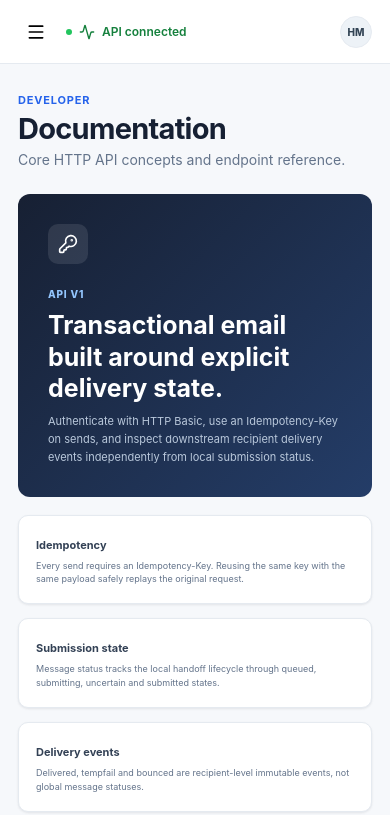
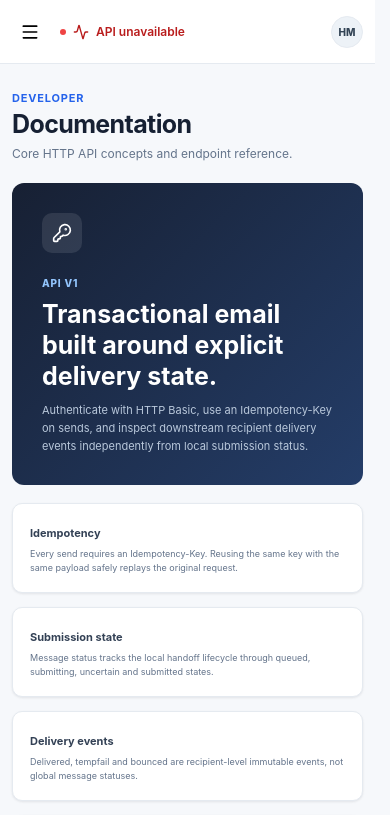
Before and after one commit to Loxime/heymail, a React (Vite) app in the folder apps/web/: page /docs in a window 390 px wide. Shown: the top 815 px of the page. Built offline with nearby package versions, Linux system fonts and the light colour scheme; no server answers.

Commit message:
polish: finalize HeyMail frontend console

```diff
--- a/apps/web/src/app/router.tsx
+++ b/apps/web/src/app/router.tsx
@@ -33,48 +33,11 @@ import {
   SettingsPage,
 } from '../features/settings/SettingsPage'
 import {
+  NotFoundPage,
+} from '../features/system/NotFoundPage'
+import {
   WebhooksPage,
 } from '../features/webhooks/WebhooksPage'
-
-function PlaceholderPage({
-  eyebrow,
-  title,
-}: {
-  eyebrow: string
-  title: string
-}) {
-  return (
-    <div className="page">
-      <header className="page-heading">
-        <div>
-          <span className="eyebrow">
-            {eyebrow}
-          </span>
-
-          <h1>
-            {title}
-          </h1>
-
-          <p>
-            This workspace is ready for
-            the next HeyMail frontend
-            sprint.
-          </p>
-        </div>
-      </header>
-
-      <section className="panel empty-panel">
-        <strong>
-          {title}
-        </strong>
-
-        <span>
-          Coming next.
-        </span>
-      </section>
-    </div>
-  )
-}
 
 export const router =
   createBrowserRouter([
@@ -132,6 +95,11 @@ export const router =
           path: 'settings',
           element: <SettingsPage />,
         },
+
+        {
+          path: '*',
+          element: <NotFoundPage />,
+        },
       ],
     },
   ])
--- a/apps/web/src/components/layout/AppShell.tsx
+++ b/apps/web/src/components/layout/AppShell.tsx
@@ -12,12 +12,24 @@ import {
   Webhook,
 } from 'lucide-react'
 import {
+  useEffect,
   useState,
 } from 'react'
 import {
+  useQuery,
+} from '@tanstack/react-query'
+import {
   NavLink,
   Outlet,
+  useLocation,
 } from 'react-router-dom'
+
+import {
+  apiGet,
+} from '../../lib/api/client'
+import type {
+  DashboardResponse,
+} from '../../lib/api/types'
 
 const groups = [
   {
@@ -95,6 +107,47 @@ export function AppShell() {
     setMobileNavigationOpen,
   ] = useState(false)
 
+  const location =
+    useLocation()
+
+  const apiStatus =
+    useQuery({
+      queryKey: [
+        'dashboard',
+      ],
+
+      queryFn: () =>
+        apiGet<DashboardResponse>(
+          '/api/v1/dashboard',
+        ),
+
+      refetchInterval: 30_000,
+      retry: false,
+    })
+
+  useEffect(
+    () => {
+      setMobileNavigationOpen(
+        false,
+      )
+
+      window.scrollTo({
+        top: 0,
+        behavior: 'auto',
+      })
+    },
+    [
+      location.pathname,
+    ],
+  )
+
+  const apiLabel =
+    apiStatus.isPending
+      ? 'Connecting…'
+      : apiStatus.isError
+        ? 'API unavailable'
+        : 'API connected'
+
   return (
     <div className="app-shell">
       <aside
@@ -159,7 +212,13 @@ export function AppShell() {
 
         <div className="sidebar__footer">
           <NavLink
-            className="nav-item"
+            className={({
+              isActive,
+            }) =>
+              isActive
+                ? 'nav-item nav-item--active'
+                : 'nav-item'
+            }
             to="/settings"
           >
             <Settings size={18} />
@@ -196,11 +255,18 @@ export function AppShell() {
             <Menu size={20} />
           </button>
 
-          <div className="topbar__environment">
+          <div
+            aria-live="polite"
+            className={
+              apiStatus.isError
+                ? 'topbar__environment topbar__environment--offline'
+                : 'topbar__environment'
+            }
+          >
             <Activity size={16} />
 
             <span>
-              API connected
+              {apiLabel}
             </span>
           </div>
 
--- /dev/null
+++ b/apps/web/src/features/system/NotFoundPage.tsx
@@ -0,0 +1,40 @@
+import {
+  AlertTriangle,
+  ArrowLeft,
+} from 'lucide-react'
+import {
+  Link,
+} from 'react-router-dom'
+
+export function NotFoundPage() {
+  return (
+    <div className="page">
+      <div className="not-found">
+        <div className="not-found__icon">
+          <AlertTriangle size={22} />
+        </div>
+
+        <span className="eyebrow">
+          Error 404
+        </span>
+
+        <h1>
+          Page not found
+        </h1>
+
+        <p>
+          The requested HeyMail console
+          page does not exist.
+        </p>
+
+        <Link
+          className="button button--primary button--inline"
+          to="/"
+        >
+          <ArrowLeft size={14} />
+          Back to dashboard
+        </Link>
+      </div>
+    </div>
+  )
+}
--- a/apps/web/src/styles/global.css
+++ b/apps/web/src/styles/global.css
@@ -3030,3 +3030,208 @@ a {
       1 / -1;
   }
 }
+
+/* final-product-polish */
+
+html {
+  scrollbar-gutter: stable;
+}
+
+body {
+  overflow-x: hidden;
+}
+
+button,
+a,
+input,
+select,
+textarea {
+  -webkit-tap-highlight-color: transparent;
+}
+
+button,
+a {
+  transition:
+    color 120ms ease,
+    background-color 120ms ease,
+    border-color 120ms ease,
+    opacity 120ms ease;
+}
+
+button:focus-visible,
+a:focus-visible,
+input:focus-visible,
+select:focus-visible,
+textarea:focus-visible {
+  outline: 2px solid #60a5fa;
+  outline-offset: 2px;
+}
+
+.button:hover:not(:disabled) {
+  filter: brightness(0.98);
+}
+
+.button--primary:hover:not(:disabled) {
+  filter: brightness(0.94);
+}
+
+.topbar__environment--offline {
+  color: #b91c1c;
+}
+
+.topbar__environment--offline::before {
+  background: #ef4444;
+}
+
+.table-scroll {
+  overscroll-behavior-x: contain;
+}
+
+.data-table tbody tr {
+  transition:
+    background-color 100ms ease;
+}
+
+.not-found {
+  display: flex;
+  min-height: calc(
+    100vh
+    - var(--hm-topbar-height)
+    - 120px
+  );
+  max-width: 520px;
+  align-items: flex-start;
+  justify-content: center;
+  flex-direction: column;
+
+  margin: 0 auto;
+}
+
+.not-found__icon {
+  display: grid;
+  width: 44px;
+  height: 44px;
+  place-items: center;
+
+  margin-bottom: 18px;
+
+  color: #b45309;
+  background: #fffbeb;
+
+  border-radius: 11px;
+}
+
+.not-found h1 {
+  margin: 7px 0 8px;
+
+  color: #162033;
+
+  font-size: 30px;
+  letter-spacing: -0.025em;
+}
+
+.not-found p {
+  margin: 0 0 20px;
+
+  color: var(--hm-text-muted);
+
+  font-size: 12px;
+  line-height: 1.6;
+}
+
+@media (max-width: 760px) {
+  .topbar__account .account-copy {
+    display: none;
+  }
+
+  .page-heading {
+    gap: 15px;
+    margin-bottom: 20px;
+  }
+
+  .page-heading h1 {
+    font-size: 25px;
+  }
+
+  .page-heading p {
+    font-size: 12px;
+    line-height: 1.5;
+  }
+
+  .panel__header {
+    padding-left: 16px;
+    padding-right: 16px;
+  }
+
+  .data-table th,
+  .data-table td {
+    padding-left: 14px;
+    padding-right: 14px;
+  }
+
+  .resource-card__header,
+  .resource-card__section {
+    padding-left: 16px;
+    padding-right: 16px;
+  }
+
+  .app-content {
+    padding-top: 22px;
+    padding-bottom: 32px;
+  }
+
+  .not-found {
+    min-height: 60vh;
+  }
+}
+
+@media (max-width: 480px) {
+  .topbar {
+    padding-left: 12px;
+    padding-right: 12px;
+  }
+
+  .app-content {
+    padding-left: 12px;
+    padding-right: 12px;
+  }
+
+  .period-pill {
+    width: 100%;
+
+    text-align: center;
+  }
+
+  .recipient-row {
+    grid-template-columns:
+      minmax(0, 1fr)
+      30px;
+  }
+
+  .recipient-row input:nth-child(2) {
+    grid-column:
+      1 / -1;
+    grid-row: 2;
+  }
+
+  .recipient-remove {
+    grid-column: 2;
+    grid-row: 1;
+  }
+}
+
+@media (prefers-reduced-motion: reduce) {
+  *,
+  *::before,
+  *::after {
+    scroll-behavior: auto !important;
+
+    animation-duration:
+      0.01ms !important;
+    animation-iteration-count:
+      1 !important;
+
+    transition-duration:
+      0.01ms !important;
+  }
+}
```
